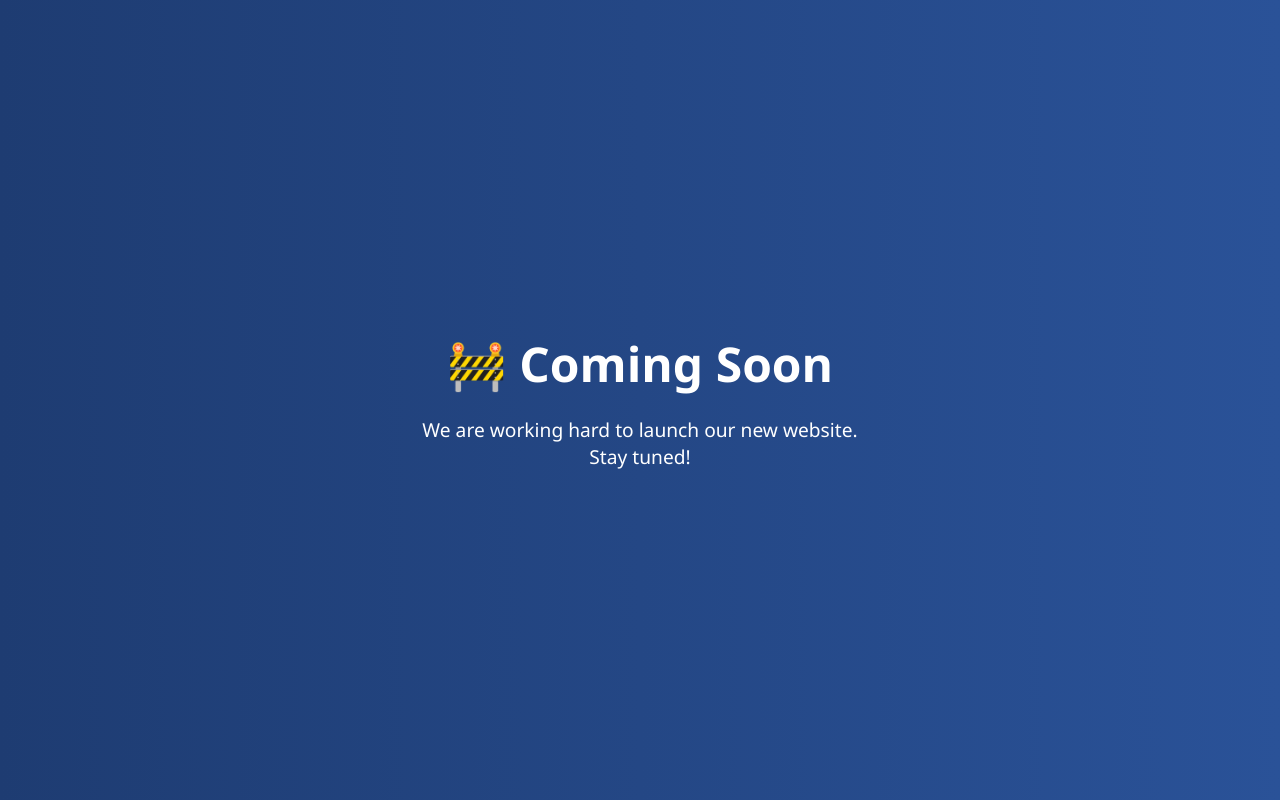
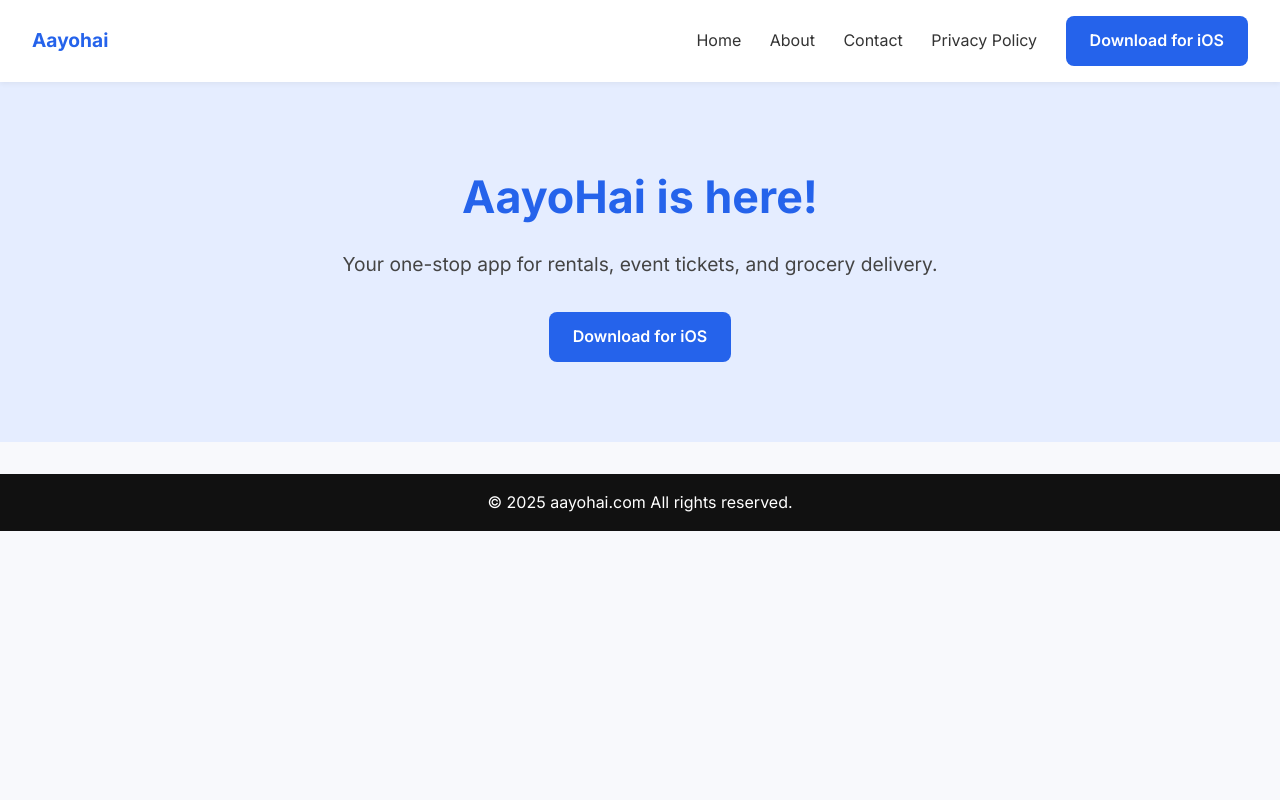
Before and after one commit to Bhubanghimire/aayohai, a Django app: page / in a window 1280 px wide. Run offline with Django 5.2, Linux system fonts and the light colour scheme; parts of the project's set-up code (start-up, migrations or seed data) failed here and were passed over.

Commit message:
website ready

```diff
--- a/aayohai/urls.py
+++ b/aayohai/urls.py
@@ -20,7 +20,7 @@ from django.conf.urls.static import static
 from django.conf import settings
 
 from accounts.urls import account_router
-from accounts.views import Homepage
+from accounts.views import Homepage, About, Privacy, Contact
 from book.normal_user.urls import book_router
 from events.normal_user.urls import event_router
 from payment.normal_user.urls import payment_router
@@ -31,7 +31,10 @@ from grocery.normal_user.urls import grocery_router
 
 urlpatterns = [
     path("admin/", admin.site.urls),
-    path("", Homepage.as_view(), name="homepage"),
+    path("", Homepage.as_view(), name="home"),
+    path("about", About.as_view(), name="about"),
+    path("privacy", Privacy.as_view(), name="privacy"),
+    path("contact", Contact.as_view(), name="contact"),
     path("api/", include((account_router.urls, 'accounts'), namespace='accounts')),
     path("api/type/", include((choice_router.urls, 'system'), namespace='system')),
     path("api/room/", include((room_router.urls, 'room'), namespace='room')),
--- /dev/null
+++ b/accounts/templates/base.html
@@ -0,0 +1,155 @@
+<!DOCTYPE html>
+<html lang="en">
+<head>
+    <meta charset="UTF-8" />
+    <meta name="viewport" content="width=device-width, initial-scale=1.0"/>
+    <title>IT Office</title>
+    <link href="https://fonts.googleapis.com/css2?family=Inter:wght@400;600;700&display=swap" rel="stylesheet"/>
+    <style>
+        * { margin: 0; padding: 0; box-sizing: border-box; }
+        body {
+        font-family: 'Inter', sans-serif;
+        line-height: 1.6;
+        background: #f8f9fc;
+        color: #111;
+        scroll-behavior: smooth;
+    }
+
+        header {
+            background: white;
+            box-shadow: 0 2px 5px rgba(0,0,0,0.05);
+            padding: 1rem 2rem;
+            display: flex;
+            justify-content: space-between;
+            align-items: center;
+            position: sticky;
+            top: 0;
+            z-index: 10;
+        }
+
+        .logo { font-size: 1.2rem; font-weight: 700; color: #2563eb; }
+
+        nav a {
+            margin-left: 1.5rem;
+            text-decoration: none;
+            color: #333;
+            font-weight: 500;
+        }
+        nav a:hover, nav a.active { color: #2563eb; }
+
+        section { padding: 4rem 2rem; text-align: center; }
+
+        .hero {
+            background: #e5edff;
+        }
+
+        .hero h1 {
+            font-size: 2.5rem;
+            font-weight: 700;
+            margin-bottom: 1rem;
+        }
+
+        .hero p {
+            max-width: 600px;
+            margin: 0 auto 2rem;
+            color: #555;
+        }
+
+        .btn {
+            padding: 0.75rem 1.5rem;
+            background: #2563eb;
+            color: white;
+            border: none;
+            border-radius: 6px;
+            font-weight: 600;
+            cursor: pointer;
+        }
+
+        .features, .about-features {
+            display: flex;
+            justify-content: center;
+            flex-wrap: wrap;
+            gap: 2rem;
+            margin-top: 2rem;
+        }
+
+        .feature-box {
+            background: white;
+            padding: 1.5rem;
+            border-radius: 10px;
+            width: 280px;
+            box-shadow: 0 0 10px rgba(0,0,0,0.05);
+            text-align: left;
+        }
+
+        .feature-box h3 {
+            margin: 1rem 0 0.5rem;
+            color: #111;
+        }
+
+        .feature-box p {
+            color: #555;
+        }
+
+        .about-features .item {
+            width: 250px;
+        }
+
+        .contact-form {
+            max-width: 600px;
+            margin: 0 auto;
+            text-align: left;
+        }
+
+        .contact-form input, .contact-form textarea {
+            width: 100%;
+            padding: 0.75rem;
+            margin-bottom: 1rem;
+            border: 1px solid #ccc;
+            border-radius: 6px;
+            font-size: 1rem;
+        }
+
+        footer {
+            background: #111;
+            color: white;
+            text-align: center;
+            padding: 1rem;
+            margin-top: 2rem;
+        }
+
+        @media (max-width: 768px) {
+            .features, .about-features {
+                flex-direction: column;
+                align-items: center;
+            }
+        }
+        {% block style %}
+
+        {% endblock style %}
+    </style>
+</head>
+<body>
+
+<header>
+    <div class="logo">Aayohai</div>
+    <nav>
+        <a href="{% url 'home' %}">Home</a>
+        <a href="{% url 'about' %}">About</a>
+        <a href="{% url 'contact' %}">Contact</a>
+        <a href="{% url 'privacy' %}">Privacy Policy</a>
+         <a href="#" class="download-btn">Download for iOS</a>
+    </nav>
+</header>
+
+{% block content %}
+{% endblock content %}
+
+
+
+<footer>
+    © 2025 aayohai.com All rights reserved.
+</footer>
+
+</body>
+</html>
--- a/accounts/templates/homepage.html
+++ b/accounts/templates/homepage.html
@@ -1,46 +1,48 @@
-<!DOCTYPE html>
-<html lang="en">
-<head>
-  <meta charset="UTF-8">
-  <meta name="viewport" content="width=device-width, initial-scale=1">
-  <title>Coming Soon</title>
-  <style>
-    * {
-      margin: 0;
-      padding: 0;
-      box-sizing: border-box;
-    }
+{% extends 'base.html' %}
 
-    body {
-      height: 100vh;
-      background: linear-gradient(to right, #1e3c72, #2a5298);
-      display: flex;
-      justify-content: center;
-      align-items: center;
-      font-family: 'Segoe UI', Tahoma, Geneva, Verdana, sans-serif;
-      color: white;
-      text-align: center;
-    }
+{% block style %}
+.hero {
+    background: #e5edff;
+    padding: 5rem 2rem;
+    text-align: center;
+}
 
-    .container {
-      max-width: 600px;
-      padding: 20px;
-    }
+.hero h1 {
+    font-size: 2.8rem;
+    font-weight: 700;
+    color: #2563eb;
+    margin-bottom: 1rem;
+}
 
-    h1 {
-      font-size: 3rem;
-      margin-bottom: 20px;
-    }
+.hero p {
+    font-size: 1.2rem;
+    color: #444;
+    max-width: 600px;
+    margin: 0 auto 2rem;
+}
 
-    p {
-      font-size: 1.2rem;
-    }
-  </style>
-</head>
-<body>
-  <div class="container">
-    <h1>🚧 Coming Soon</h1>
-    <p>We are working hard to launch our new website.<br>Stay tuned!</p>
-  </div>
-</body>
-</html>
+.download-btn {
+    background-color: #2563eb;
+    color: #fff;
+    padding: 0.75rem 1.5rem;
+    font-size: 1rem;
+    font-weight: 600;
+    border: none;
+    border-radius: 8px;
+    cursor: pointer;
+    text-decoration: none;
+    display: inline-block;
+}
+
+.download-btn:hover {
+    background-color: #1e4fd1;
+}
+{% endblock style %}
+
+{% block content %}
+<section class="hero">
+    <h1>AayoHai is here!</h1>
+    <p>Your one-stop app for rentals, event tickets, and grocery delivery.</p>
+    <a href="#" class="download-btn">Download for iOS</a>
+</section>
+{% endblock content %}
--- a/accounts/views.py
+++ b/accounts/views.py
@@ -42,6 +42,15 @@ User = get_user_model()
 
 class Homepage(TemplateView):
     template_name = "homepage.html"
+
+class About(TemplateView):
+    template_name = "about.html"
+
+class Privacy(TemplateView):
+    template_name = "privacy.html"
+
+class Contact(TemplateView):
+    template_name = "contact.html"
 
 class AuthViewSet(viewsets.ViewSet):
     permission_classes_by_action = {
```
Also changed, not shown: accounts/templates/about.html (added, +83 -0 lines), accounts/templates/contact.html (added, +18 -0 lines), accounts/templates/privacy.html (added, +96 -0 lines).
